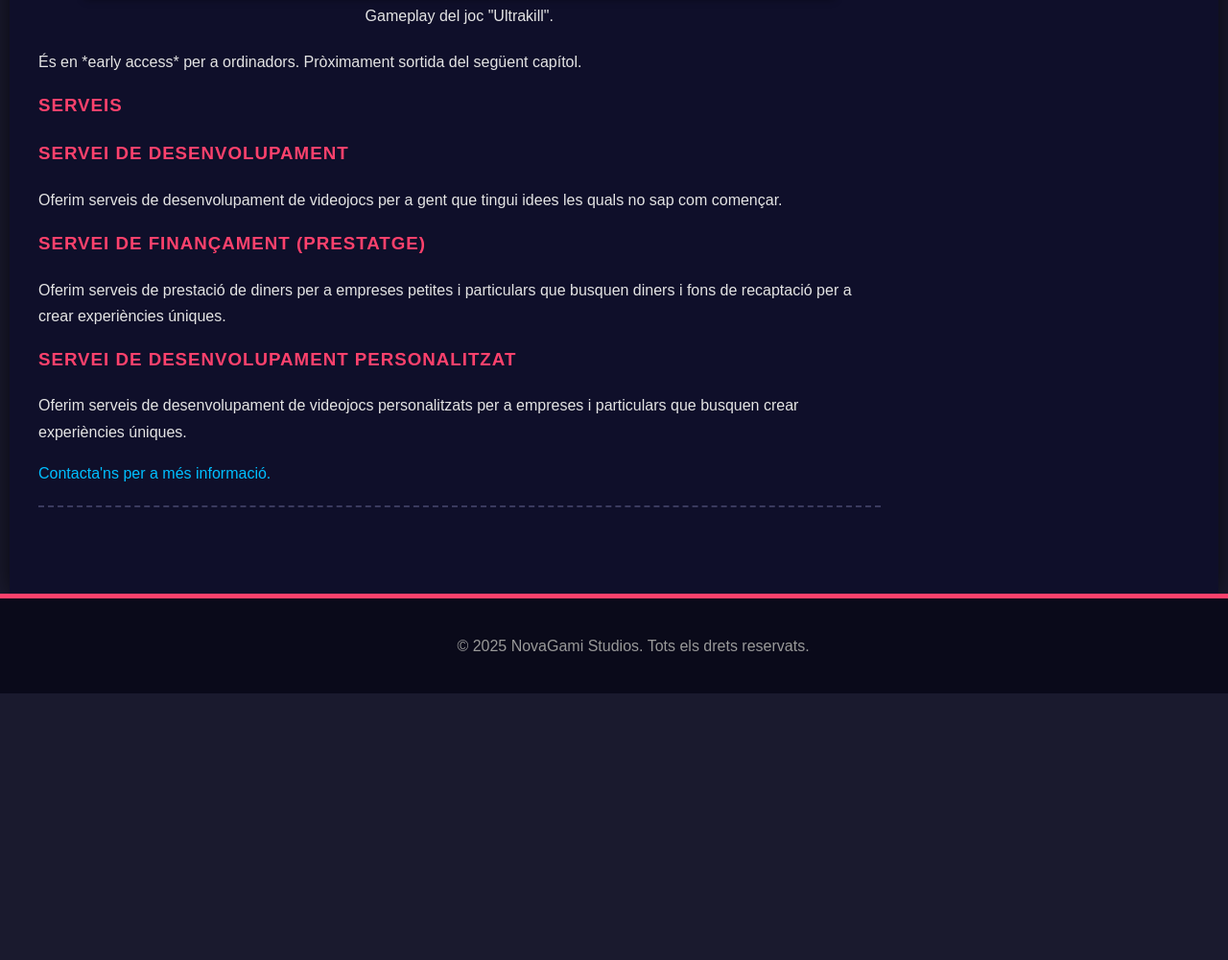
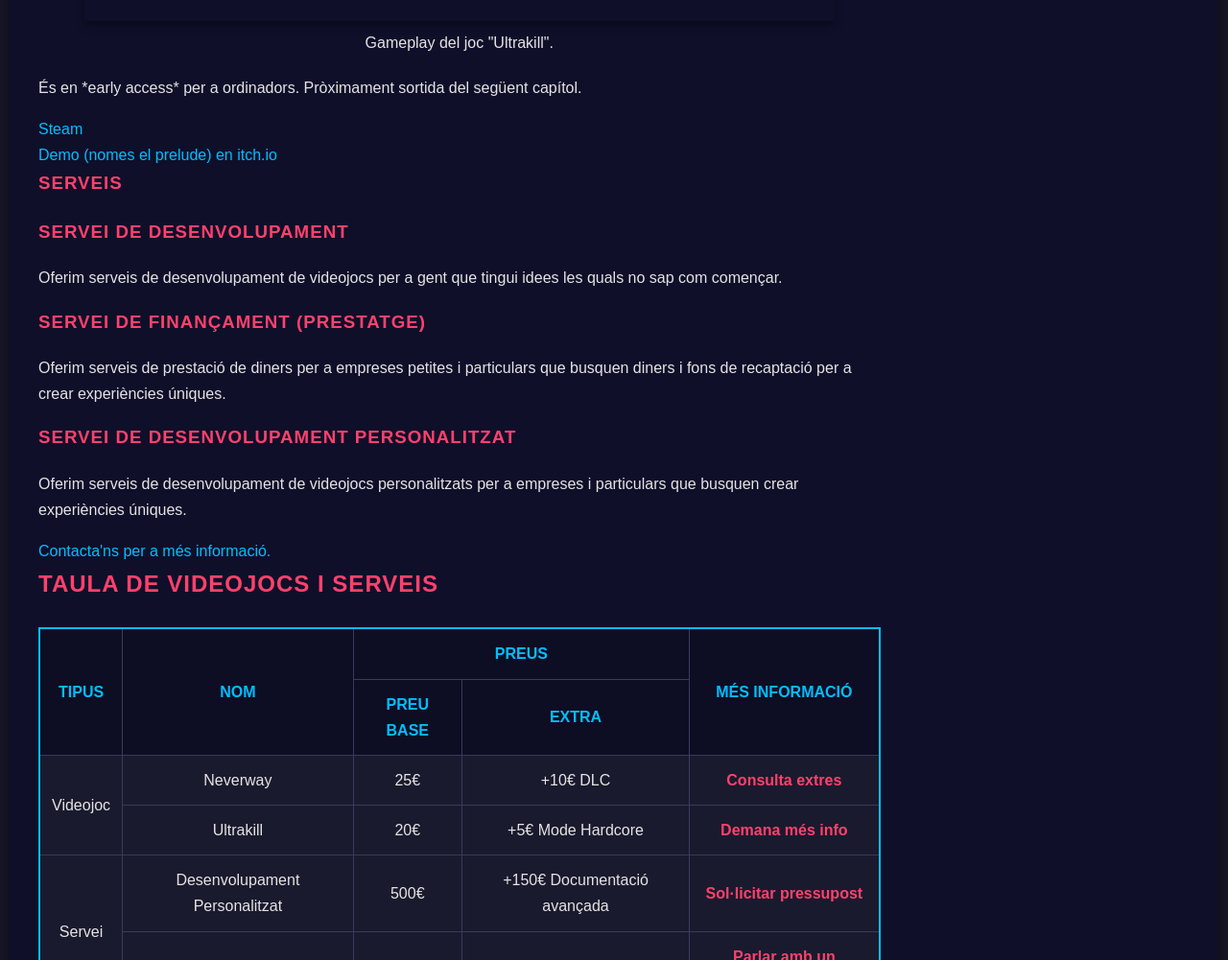
Before and after one commit to hucu428/pweb, a plain HTML site: page cataleg.html in a window 1280 px wide. Shown: the part 1799-2800 px from the top of the page at 96% size. Before the commit the page ends 2522 px from the top, so only its background shows below. Drawn offline with Linux system fonts and the light colour scheme; grey boxes are pictures that could not be loaded.

Commit message:
ficant una taula de preus i retocs a la pagina

```diff
--- a/assets/css/styles.css
+++ b/assets/css/styles.css
@@ -263,8 +263,36 @@ aside {
 #formulari-contacte button[type="submit"]:hover {
     background-color: #e62c52;
 }
+/* ==================================================== */
+/* 4.8. Estils per a la Taula de Preus */
+/* ==================================================== */
+.taula-preus {
+    width: 100%;
+    border-collapse: collapse;
+    margin: 25px 0;
+    text-align: center;
+    background-color: #1a1a2e;
+    border: 2px solid #00bfff;
+}
 
-/* ... (El teu codi CSS de la secció 5 i 6) ... */
+.taula-preus th,
+.taula-preus td {
+    padding: 12px;
+    border: 1px solid #3a3a5e;
+}
+
+.taula-preus th {
+    background-color: #0d0d24;
+    color: #00bfff;
+    text-transform: uppercase;
+}
+
+.taula-preus td a {
+    color: #ff416c;
+    font-weight: bold;
+}
+
+
 
 /* ==================================================== */
 /* 5. Peu de Pàgina del Document (Footer) */
--- a/cataleg.html
+++ b/cataleg.html
@@ -17,7 +17,7 @@
         <ul>
             <li><a href="index.html">Inici</a></li>
             <li><a href="sobre_nosaltres.html">L'Estudi</a></li>
-            <li><a href="cataleg.html">Catàleg</a></li>
+            <li><a href="cataleg.html">Cataleg</a></li>
             <li><a href="contacte.html">Contacte</a></li>
         </ul>
     </nav>
@@ -44,7 +44,8 @@
                     </figure>
 
                     <footer>
-                        <p>Disponible ara a totes les plataformes principals.</p>
+                        <p>Disponible ara per a pc i proximament per a Nintendo.</p>
+                        <a href="https://www.google.com/url?sa=t&source=web&rct=j&opi=89978449&url=https://store.steampowered.com/app/2318330/Neverway/&ved=2ahUKEwjno7z9_7SRAxW2gP0HHUpWJzcQFnoECDEQAQ&usg=AOvVaw3y0i2PaucGh8vgcXJWvlqv"target="_blank" rel="noopener noreferrer">Steam</a>
                     </footer>
                 </article>
 
@@ -59,6 +60,8 @@
                     </figure>
                     <footer>
                         <p>És en *early access* per a ordinadors. Pròximament sortida del següent capítol.</p>
+                        <a href="https://www.google.com/url?sa=t&source=web&rct=j&opi=89978449&url=https://store.steampowered.com/app/1229490/ULTRAKILL/&ved=2ahUKEwissfPCgLWRAxUW_rsIHUgFGgwQFnoECCIQAQ&usg=AOvVaw1R9VUMLc41bdmr1ARzAzSi"target="_blank" rel="noopener noreferrer">Steam</a> <br>
+                        <a href="https://www.google.com/url?sa=t&source=web&rct=j&opi=89978449&url=https://hakita.itch.io/ultrakill-prelude&ved=2ahUKEwissfPCgLWRAxUW_rsIHUgFGgwQFnoECBcQAQ&usg=AOvVaw2k61EeVlXYNa6FtlZHuFvi"target="_blank" rel="noopener noreferrer">Demo (nomes el prelude) en itch.io</a>
                     </footer>
                 </article>
 
@@ -87,6 +90,59 @@
                         <a href="contacte.html">Contacta'ns per a més informació.</a>
                     </footer>
                 </article>
+
+                <!-- Taula de Preus i Serveis -->
+                <section id="taula-preus">
+                    <h2>Taula de Videojocs i Serveis</h2>
+
+                    <table class="taula-preus"aria-label="Comparativa de videojocs i serveis">
+                        <thead>
+                            <tr>
+                                <th rowspan="2">Tipus</th>
+                                <th rowspan="2">Nom</th>
+                                <th colspan="2">Preus</th>
+                                <th rowspan="2">Més informació</th>
+                            </tr>
+                            <tr>
+                                <th>Preu Base</th>
+                                <th>Extra</th>
+                            </tr>
+                        </thead>
+
+                        <tbody>
+                            <tr>
+                                <td rowspan="2">Videojoc</td>
+                                <td>Neverway</td>
+                                <td>25€</td>
+                                <td>+10€ DLC</td>
+                                <td><a href="contacte.html">Consulta extres</a></td>
+                            </tr>
+                            <tr>
+                                <td>Ultrakill</td>
+                                <td>20€</td>
+                                <td>+5€ Mode Hardcore</td>
+                                <td><a href="contacte.html">Demana més info</a></td>
+                            </tr>
+
+                            <tr>
+                                <td rowspan="2">Servei</td>
+                                <td>Desenvolupament Personalitzat</td>
+                                <td>500€</td>
+                                <td>+150€ Documentació avançada</td>
+                                <td><a href="contacte.html">Sol·licitar pressupost</a></td>
+                            </tr>
+
+                            <tr>
+                                <td>Servei de Finançament</td>
+                                <td>100€</td>
+                                <td>+ Variable segons projecte</td>
+                                <td><a href="contacte.html">Parlar amb un assessor</a></td>
+                            </tr>
+                        </tbody>
+                    </table>
+                </section>
+                <!-- Fi de la taula -->
+
             </section>
 
         </main>
@@ -97,7 +153,8 @@
             <p><a href="#serveis">Veure tots els serveis</a></p>
         </aside>
 
-    </div> <footer class="main-footer">
+    </div>
+    <footer class="main-footer">
         <p>&copy; 2025 NovaGami Studios. Tots els drets reservats.</p>
     </footer>
 
```
Also changed, not shown: contacte.html (+6 -1 lines).
